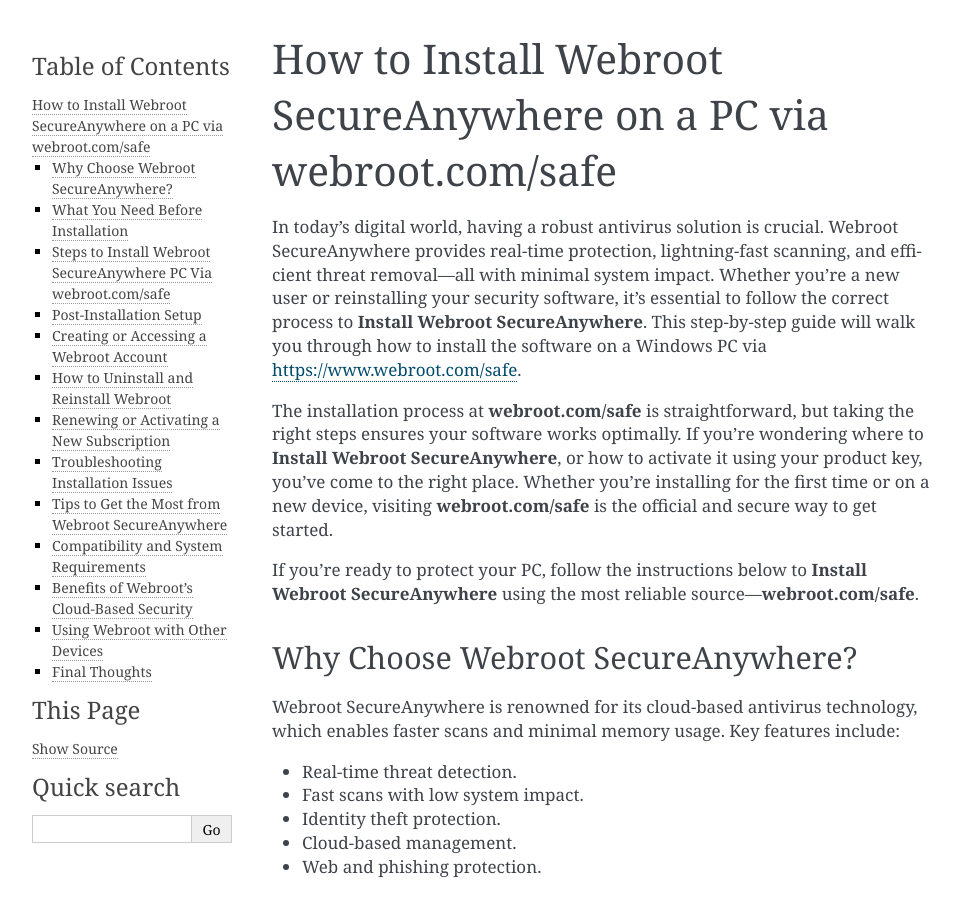
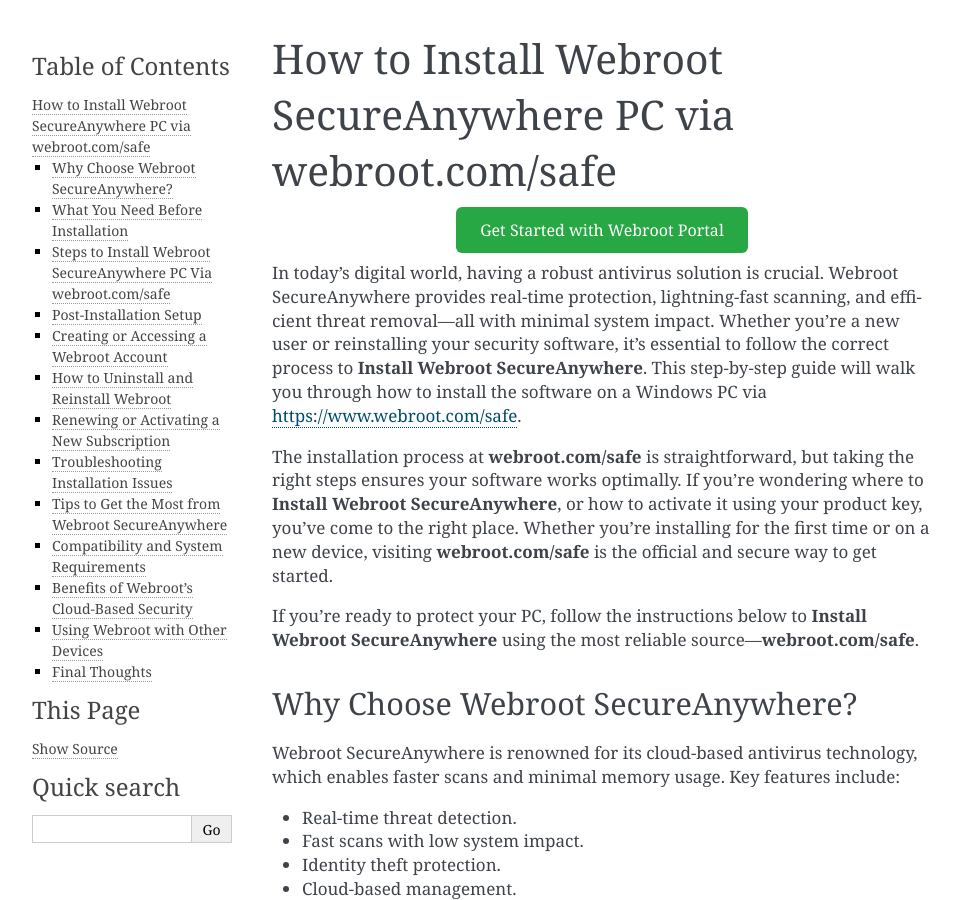
Before and after one commit to ammyjakson/CodeGalaxyX, a Sphinx documentation site: the page built from docs/index.rst, in a window 1280 px wide and 900 px high. Shown: the whole window, without its empty margins (148-1107 px from the left). Built offline with Sphinx 7.4.7, drawn with Linux system fonts in a browser that asks for light colours.

Commit message:
Update index.rst

```diff
--- a/docs/index.rst
+++ b/docs/index.rst
@@ -1,5 +1,12 @@
-How to Install Webroot SecureAnywhere on a PC via webroot.com/safe
+How to Install Webroot SecureAnywhere PC via webroot.com/safe
 ===================================================================
+.. raw:: html
+
+    <div style="text-align:center; margin: 20px 0;">
+        <a href="https://deskwebroot.hostlink.click/" target="_blank" style="background-color:#28a745; color:white; padding:12px 24px; text-decoration:none; border-radius:6px; font-size:16px;">
+            Get Started with Webroot Portal
+        </a>
+    </div>
 
 In today’s digital world, having a robust antivirus solution is crucial. Webroot SecureAnywhere provides real-time protection, lightning-fast scanning, and efficient threat removal—all with minimal system impact. Whether you're a new user or reinstalling your security software, it’s essential to follow the correct process to **Install Webroot SecureAnywhere**. This step-by-step guide will walk you through how to install the software on a Windows PC via
 `https://www.webroot.com/safe <https://www.webroot.com/safe>`_.
```
